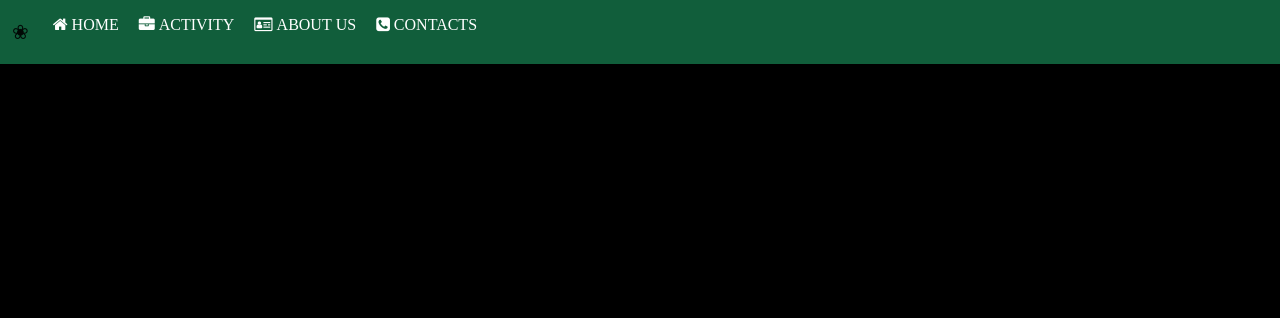
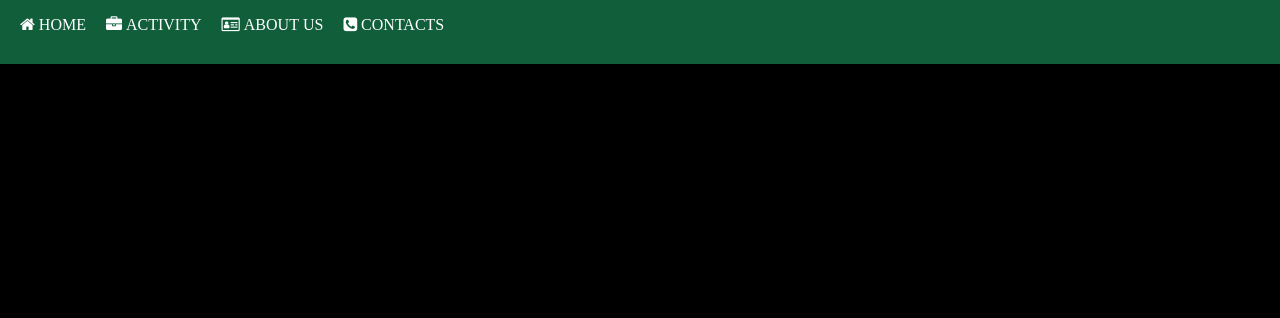
Before and after one commit to Gilgremer/FinalProject, a plain HTML site: page index.html in a window 1280 px wide. Shown: the top 318 px of the page. Drawn offline with nearby package versions, Linux system fonts and the light colour scheme.

Commit message:
Update index.html

```diff
--- a/index.html
+++ b/index.html
@@ -14,7 +14,6 @@
     <div class="container-fluid" >
         <nav class="navbar navbar-expand-lg navbar-light bg-success fixed-top" style="--bs-bg-opacity: .7;">
   <div class="container-fluid">
-          <a class="navbar-brand" href="#"> ❀ </a>
     <button class="navbar-toggler bg-light border border-danger border-2" type="button" data-bs-toggle="collapse" data-bs-target="#navbarSupportedContent" aria-controls="navbarSupportedContent" aria-expanded="false" aria-label="Toggle navigation">
       <span class="navbar-toggler-icon"></span>
     </button>
```
